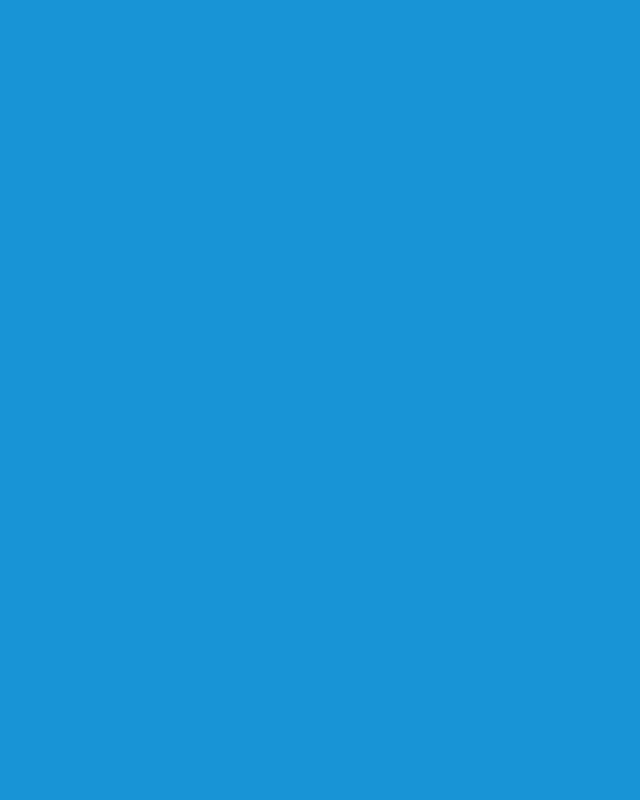
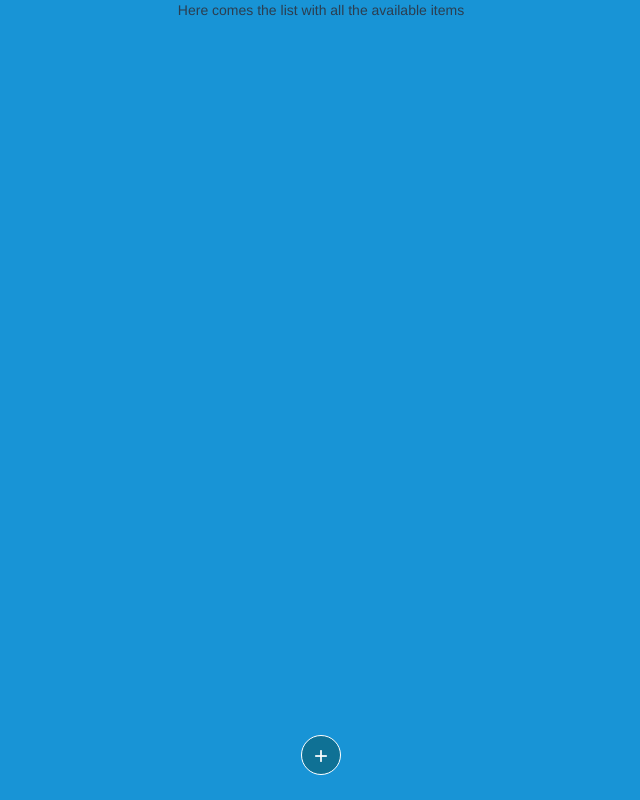
Before and after one commit to CWR4/the_fridge, a Vue app in the folder client/: page /inventory in a window 1280 px wide. Shown: the whole page, without its empty margins (319-959 px from the left). Built offline with nearby package versions, Linux system fonts and the light colour scheme.

Commit message:
button designed; Inventory view added to see result;

```diff
--- /dev/null
+++ b/client/src/components/AddItemButton.vue
@@ -0,0 +1,50 @@
+<template>
+  <div class="add-button" style="align-content: center" v-on:click="addItem()">
+    +
+  </div>
+</template>
+
+<script lang="ts">
+import { Component, Vue } from 'vue-property-decorator';
+
+@Component({})
+export default class AddItemButton extends Vue {
+  addItem(): void {
+    console.log(this.$route.name, 'Add item');
+  }
+}
+</script>
+
+<style scoped>
+.add-button {
+  border-radius: 50%;
+  height: 40px;
+  width: 40px;
+
+  font-size: 24px;
+  font-weight: lighter;
+  line-height: 40px;
+  text-decoration: none;
+  text-align: center;
+  user-select: none;
+
+  color: #FFFFFF;
+  background-color: #0F7195;
+  border: 1px #FFFFFF solid;
+
+  position: fixed;
+  bottom: 5px;
+  z-index: 1;
+  display: inline-block;
+  transform: translate(-50%, -50%);
+}
+
+.add-button:hover {
+  cursor: pointer;
+}
+
+.add-button:active {
+  box-shadow: 0 0 5px 2px #0F7195;
+}
+
+</style>
--- a/client/src/router/index.ts
+++ b/client/src/router/index.ts
@@ -1,6 +1,7 @@
 import Vue from 'vue';
 import VueRouter from 'vue-router';
 import EnterFridgeName from '../views/EnterFridgeName.vue';
+import Inventory from '../views/Inventory.vue';
 
 Vue.use(VueRouter);
 
@@ -9,6 +10,11 @@ const routes = [
     path: '/',
     name: 'EnterFridgeName',
     component: EnterFridgeName,
+  },
+  {
+    path: '/inventory',
+    name: 'Inventory',
+    component: Inventory,
   },
   {
     path: '/about',
--- /dev/null
+++ b/client/src/views/Inventory.vue
@@ -0,0 +1,22 @@
+<template>
+  <div>
+    <div>
+      Here comes the list with all the available items
+    </div>
+    <AddItemButton />
+  </div>
+</template>
+
+<script lang="ts">
+import { Component, Vue } from 'vue-property-decorator';
+import AddItemButton from '@/components/AddItemButton.vue';
+
+@Component({
+  components: {
+    AddItemButton,
+  },
+})
+export default class Inventory extends Vue {
+
+}
+</script>
```
